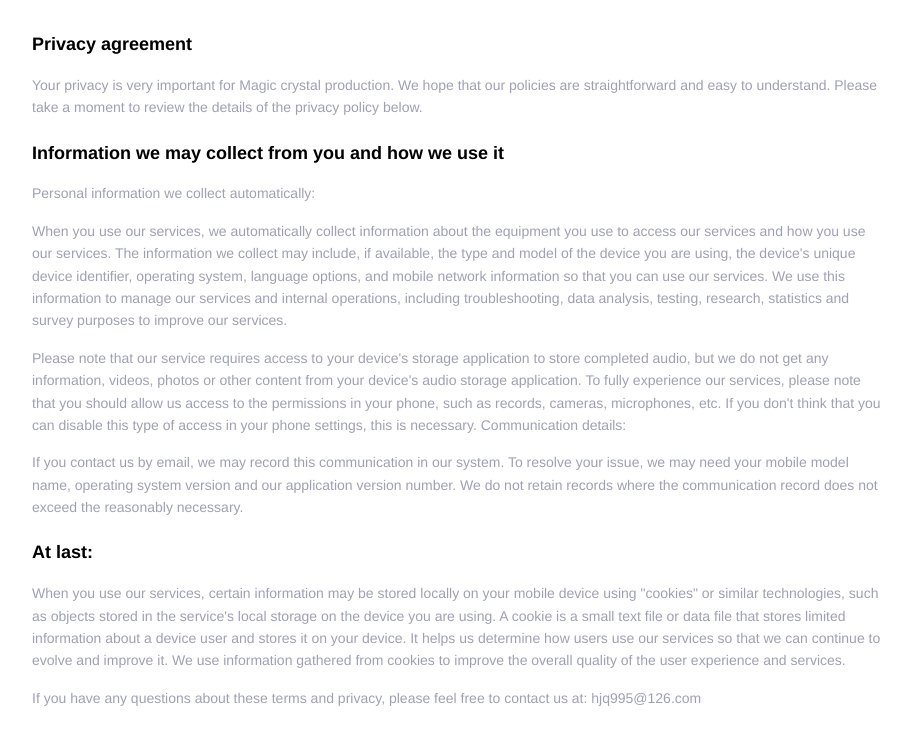
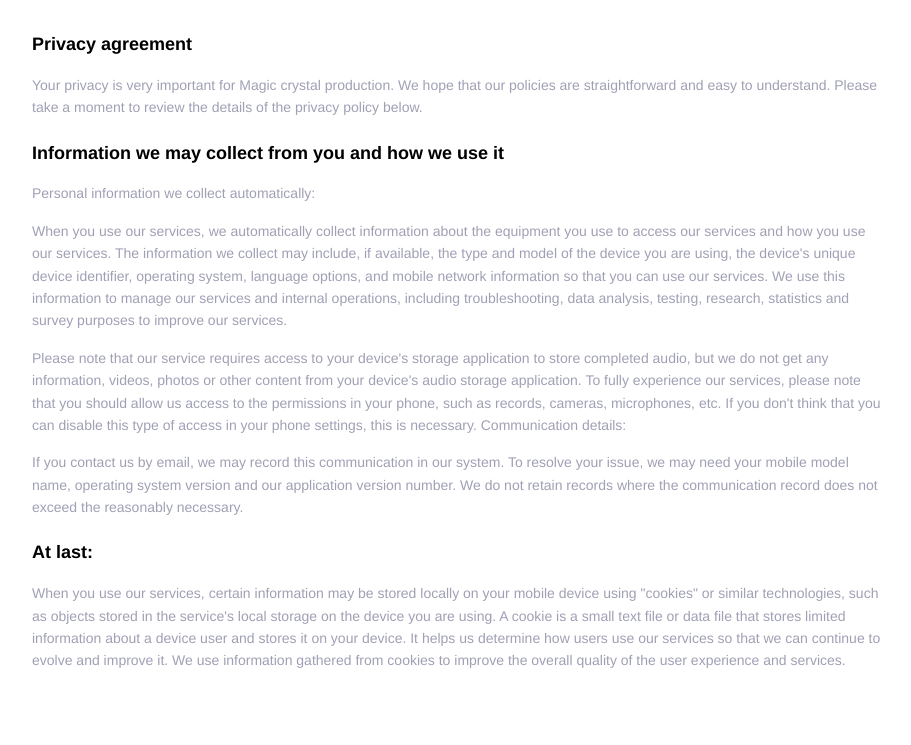
Before and after one commit to xiaohange/xiaohange.github.io, a Jekyll site: the page lingsheng/privacy-agreement-En.html, which Jekyll copies as it is, in a window 1280 px wide. Shown: the top 745 px of the page, without its empty margins (181-1092 px from the left). Built offline with Jekyll 4.4.1, drawn with Linux system fonts in a browser that asks for light colours.

Commit message:
Update privacy-agreement-En.html

```diff
--- a/lingsheng/privacy-agreement-En.html
+++ b/lingsheng/privacy-agreement-En.html
@@ -353,9 +353,6 @@
 <p><font color="#A0A0B5">
 When you use our services, certain information may be stored locally on your mobile device using &quot;cookies&quot; or similar technologies, such as objects stored in the service&#39;s local storage on the device you are using. A cookie is a small text file or data file that stores limited information about a device user and stores it on your device. It helps us determine how users use our services so that we can continue to evolve and improve it. We use information gathered from cookies to improve the overall quality of the user experience and services.</p>
 
-<p>If you have any questions about these terms and privacy, please feel free to contact us at: hjq995@126.com
-</font><br /></p>
-
 
 
 
```
